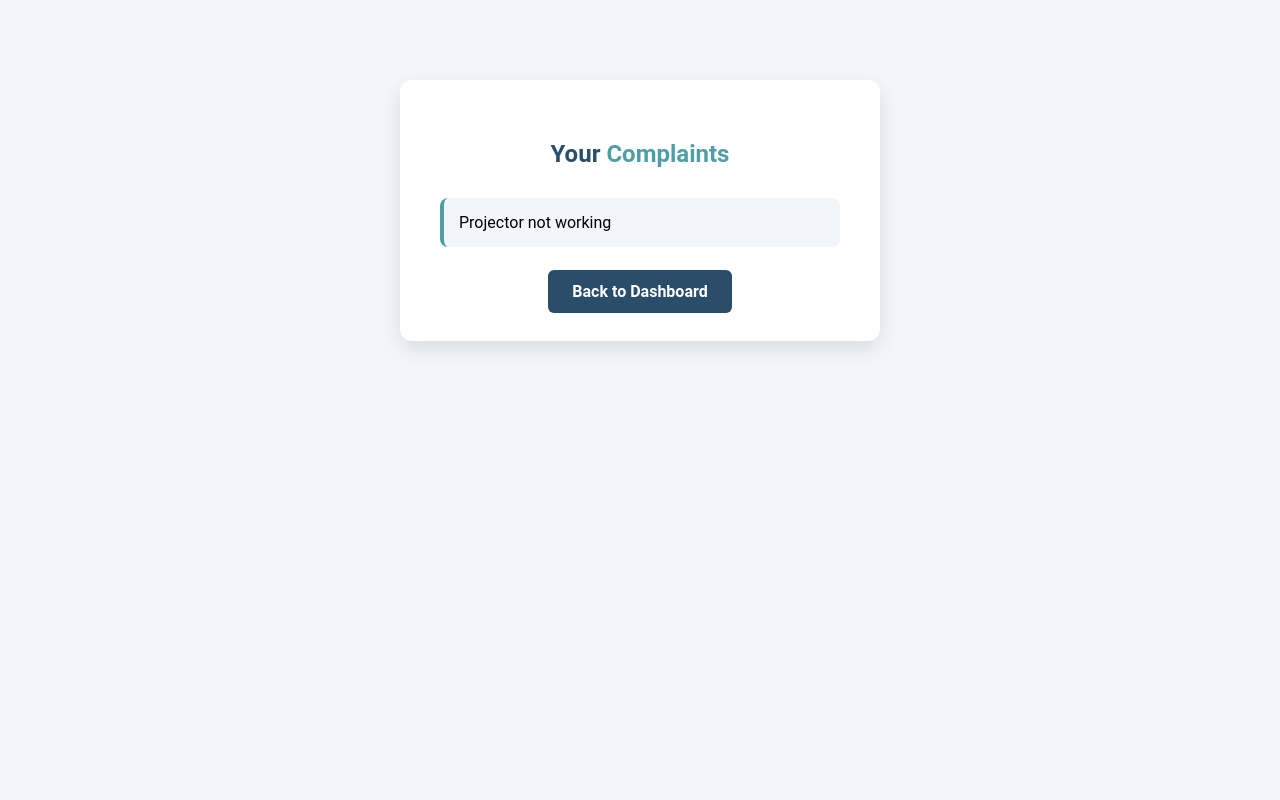
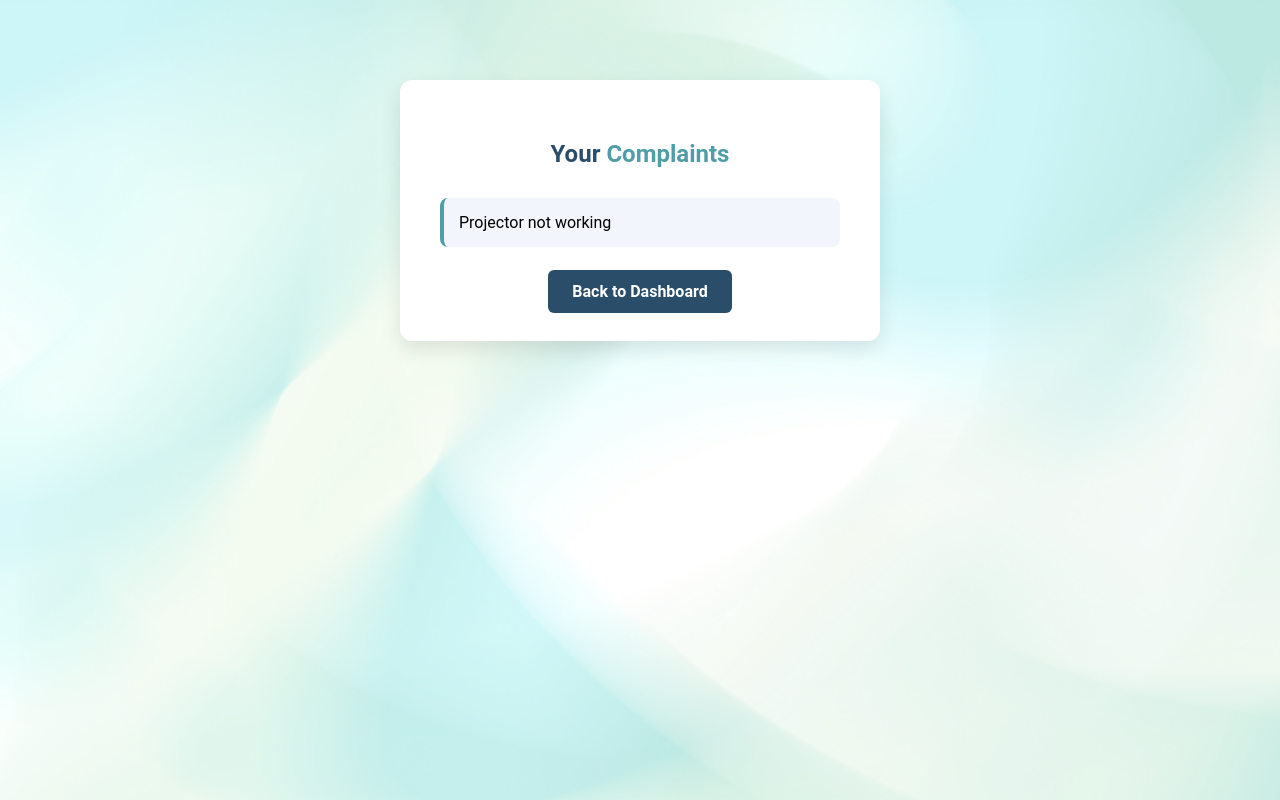
Before and after one commit to AishwaryaCG03/CampusCare, a Flask app: page /show_complaints in a window 1280 px wide. Run offline with Flask 3, Linux system fonts and the light colour scheme; a user stored in the database is signed in; data comes from the database, SQL or seed files in the repository.

Commit message:
updated background

```diff
--- a/static/style.css
+++ b/static/style.css
@@ -274,3 +274,49 @@ body.dashboard-body {
   background: url('/static/dashboard_background.jpg') no-repeat center center fixed;
   background-size: cover;
 }
+
+body.register-body {
+  background: url('/static/register_complaint_background.jpg') no-repeat center center fixed;
+  background-size: cover;
+  font-family: 'Roboto', sans-serif;
+  margin: 0;
+  padding: 0;
+  display: flex;
+  align-items: center;
+  justify-content: center;
+  height: 100vh;
+}
+
+/* Optional white overlay for readability */
+body.register-body::before {
+  content: "";
+  position: fixed;
+  top: 0; left: 0;
+  width: 100%;
+  height: 100%;
+  background: rgba(255, 255, 255, 0.6);
+  z-index: -1;
+}
+
+body.complaints-body {
+  background: url('/static/show_complaint_background.jpg') no-repeat center center fixed;
+  background-size: cover;
+  font-family: 'Roboto', sans-serif;
+  margin: 0;
+  padding: 0;
+  display: flex;
+  align-items: center;
+  justify-content: center;
+  height: 100vh;
+}
+
+/* Optional overlay for readability */
+body.complaints-body::before {
+  content: "";
+  position: fixed;
+  top: 0; left: 0;
+  width: 100%;
+  height: 100%;
+  background: rgba(255, 255, 255, 0.6);
+  z-index: -1;
+}
--- a/templates/register_complaint.html
+++ b/templates/register_complaint.html
@@ -5,7 +5,8 @@
   <title>Register Complaint</title>
   <link rel="stylesheet" href="/static/style.css">
 </head>
-<body>
+<body class="register-body">
+
   {% with messages = get_flashed_messages() %}
     {% if messages %}
       <script>
--- a/templates/show_complaints.html
+++ b/templates/show_complaints.html
@@ -5,7 +5,8 @@
   <title>Your Complaints</title>
   <link rel="stylesheet" href="/static/style.css">
 </head>
-<body>
+<body class="complaints-body">
+
   <div class="login-container">
     <h2>Your <span>Complaints</span></h2>
     <ul style="text-align: left; padding-left: 0; list-style: none;">
```
Also changed, not shown: static/register_complaint_background.jpg (added), static/show_complaint_background.jpg (added).
